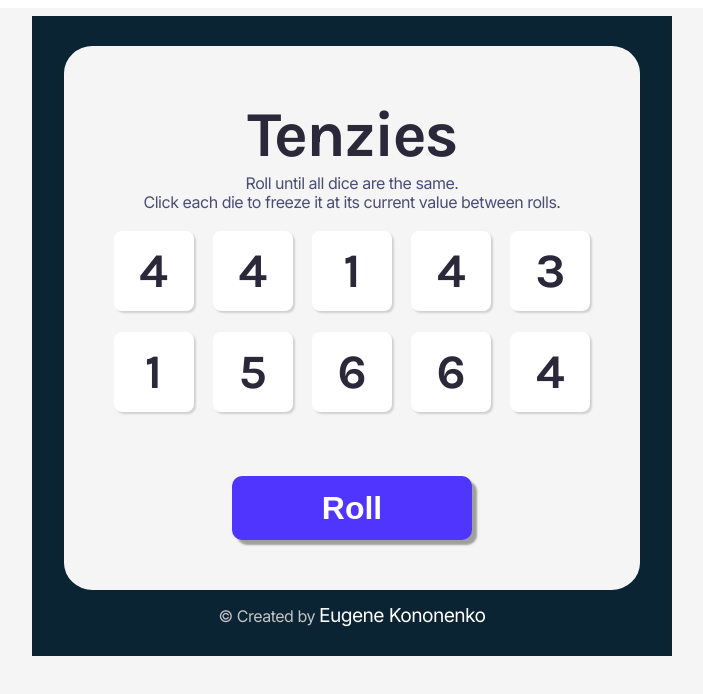
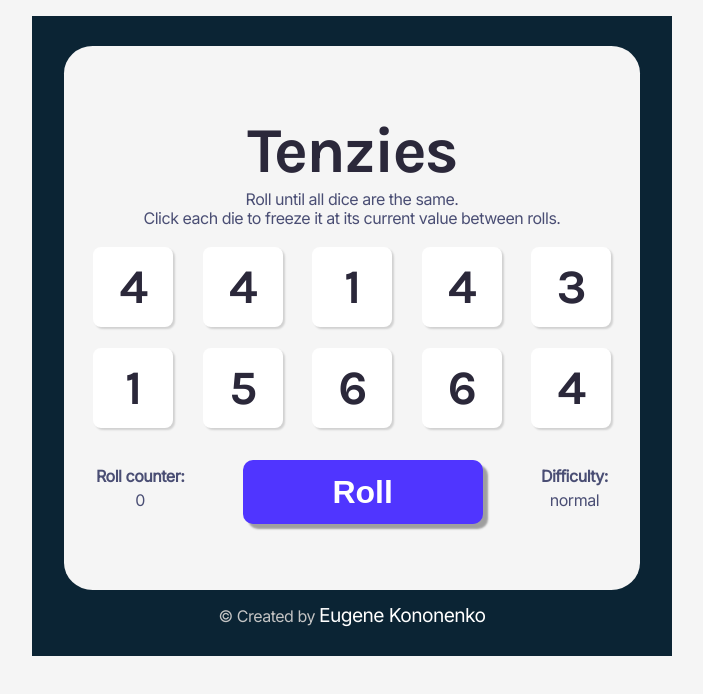
Before and after one commit to TULENp/Tenzies, a React (Vite) app: page / in a window 1280 px wide. Shown: the top 694 px of the page, without its empty margins (288-991 px from the left). Built offline with nearby package versions, Linux system fonts and the light colour scheme.

Commit message:
Add changeDifficulty() and roll counter

```diff
--- a/package.json
+++ b/package.json
@@ -14,6 +14,7 @@
     "react-confetti": "^6.1.0",
     "react-dom": "^18.2.0",
     "react-redux": "^8.0.4",
+    "react-timer-hook": "^3.0.5",
     "redux": "^4.2.0"
   },
   "devDependencies": {
--- a/src/App.css
+++ b/src/App.css
@@ -58,13 +58,11 @@ section {
 
   display: flex;
   flex-flow: column wrap;
-  justify-content: space-around;
-  align-items: center;
-  text-align: center;
+  justify-content: center;
   padding: 1.5rem;
 }
 
-.info h1 {
+h1 {
   font-style: normal;
   font-weight: 700;
   font-size: 4rem;
@@ -73,7 +71,7 @@ section {
   color: #2B283A;
 }
 
-.info h2 {
+h2 {
   font-family: 'Inter', sans-serif;
   font-style: normal;
   font-weight: 400;
@@ -85,6 +83,22 @@ section {
   color: #4A4E74;
 }
 
+.info a {
+  color: #4A4E74;
+
+}
+
+.tools {
+  display: flex;
+  flex-flow: row wrap;
+  flex: 1 1 10%;
+  justify-content: space-between;
+}
+
+.tools h2{
+  margin: 0.5rem;
+}
+
 button {
   border: 1px solid transparent;
   font-style: normal;
@@ -92,7 +106,6 @@ button {
   font-size: 2rem;
   line-height: 19px;
   border-width: 3px;
-  margin: 2rem 0 0 0;
 
   color: #FFFFFF;
   background: #5035FF !important;
@@ -116,15 +129,15 @@ button:active {
   transition: box-shadow 0.2s;
 }
 
+.difficulty{
+  cursor: pointer;
+}
+
 .dice {
-  /* display: grid;
-  grid-template: auto auto / repeat(5, 1fr);
-  gap: 20px;
-  margin-bottom: 40px; */
   display: flex;
-  justify-content: space-around;
+  justify-content: space-between;
   flex-flow: row wrap;
-  margin: 1rem;
+  margin: 1rem 0;
 }
 
 .die {
@@ -208,17 +221,3 @@ button:active {
     transform: translate(1px, -2px) rotate(-1deg);
   }
 }
-
-/* @keyframes shake {
-  0% { transform: translate(1px, 1px) rotate(0deg); }
-  10% { transform: translate(-1px, -2px) rotate(-1deg); }
-  20% { transform: translate(-3px, 0px) rotate(1deg); }
-  30% { transform: translate(3px, 2px) rotate(0deg); }
-  40% { transform: translate(1px, -1px) rotate(1deg); }
-  50% { transform: translate(-1px, 2px) rotate(-1deg); }
-  60% { transform: translate(-3px, 1px) rotate(0deg); }
-  70% { transform: translate(3px, 1px) rotate(-1deg); }
-  80% { transform: translate(-1px, -1px) rotate(1deg); }
-  90% { transform: translate(1px, 2px) rotate(0deg); }
-  100% { transform: translate(1px, -2px) rotate(-1deg); }
-} */
--- a/src/App.tsx
+++ b/src/App.tsx
@@ -1,11 +1,13 @@
-import React, { useState, useEffect, useRef } from 'react'
+import React, { useState, useEffect, useRef, Fragment } from 'react'
 import Confetti from 'react-confetti' // for congrats confetti
 import './App.css'
 import Die from './components/Die'
 import { nanoid } from 'nanoid'; // to generate random ids
 
-//todo Add rolls counter and timer
+
+//todo maybe add timer
 //todo Save best time to localStorage
+//todo add difficulty mods (5, 10, 15 dice eg / ?timer or limited rolls?)
 
 export function App(): JSX.Element {
 
@@ -14,9 +16,17 @@ export function App(): JSX.Element {
 		num: number,
 		isHeld: boolean
 	}
+	const diffNames = { insane: "insane :)", normal: "normal", hard: "hard" };
+	const diffs = { normal: 10, hard: 15, insane: 5 };
 
-	const [dice, setDice] = useState<TDice[]>(getRandomDice());
 	const [isWon, setIsWon] = useState<boolean>(false);
+	const [counter, setCounter] = useState<number>(0)
+	const [winText, setWinText] = useState<string>("")
+	const [diffName, setDiffName] = useState<string>(diffNames.normal)
+
+	let difficulty = diffs.normal;
+	const [dice, setDice] = useState<TDice[]>(getRandomDice(difficulty));
+
 	const shake = useRef<HTMLDivElement>(HTMLDivElement.prototype);
 
 	// array of <Die/> components
@@ -30,12 +40,13 @@ export function App(): JSX.Element {
 
 		if (allHeld && allSameNum) {
 			setIsWon(true);
+			setWinText((counter > 0) ? "You Won!" : "Lucky one!")
 		}
 	}, [dice]);
 
 	// return array of objects(dice) with random id and number
-	function getRandomDice(): TDice[] {
-		return Array.from({ length: 10 }, () => {
+	function getRandomDice(diff: number): TDice[] {
+		return Array.from({ length: difficulty }, () => {
 			return {
 				id: nanoid(),
 				num: Math.ceil(Math.random() * 6),
@@ -54,13 +65,37 @@ export function App(): JSX.Element {
 			}))
 		} else { // if isWon is true reset game
 			setIsWon(false);
-			setDice(getRandomDice());
+			setDice(getRandomDice(difficulty));
+			setCounter(-1);
 		}
+		setCounter(prev => prev + 1);
 
 		shake.current.className = 'dice shake';
 		setTimeout(() => {
 			shake.current.className = 'dice';
 		}, 200);
+	}
+
+	// change number of dice (5 | 10 | 15) and restart game
+	function changeDifficulty() {
+		if (!isWon) {
+			switch (diffName) {
+				case diffNames.insane:
+					difficulty = diffs.normal;
+					setDiffName(diffNames.normal);
+					break;
+				case diffNames.normal:
+					difficulty = diffs.hard;
+					setDiffName(diffNames.hard);
+					break;
+				case diffNames.hard:
+					difficulty = diffs.insane;
+					setDiffName(diffNames.insane);
+					break;
+			}
+			setDice(getRandomDice(difficulty));
+		}
+
 	}
 
 	// flip isHeld prop of Die component
@@ -79,18 +114,31 @@ export function App(): JSX.Element {
 				<div className="block">
 					<div className="info">
 						{isWon
-							? <h1>You Won!</h1>
-							: <>
+							? <Fragment>
+								<h1>{winText}</h1>
+								<h2><a href="https://github.com/TULENz" target="_blank">Check my GitHub for... something interesting</a></h2>
+							</Fragment>
+							: <Fragment>
 								<h1>Tenzies</h1>
 								<h2>Roll until all dice are the same.</h2>
 								<h2>Click each die to freeze it at its current value between rolls.</h2>
-							</>
+							</Fragment>
 						}
 					</div>
 					<div className='dice' ref={shake}>
 						{diceArray}
 					</div>
-					<button className='rollButton' onClick={roll}>{isWon ? "New Game" : "Roll"}</button>
+					<div className='tools'>
+						<div className='counter'>
+							<h2><b>Roll counter:</b></h2>
+							<h2>{counter}</h2>
+						</div>
+						<button className='rollButton' onClick={roll}>{isWon ? "New Game" : "Roll"}</button>
+						<div className='difficulty' onClick={changeDifficulty}>
+							<h2><b>Difficulty:</b></h2>
+							<h2>{diffName}</h2>
+						</div>
+					</div>
 				</div>
 			</section>
 			<p>© Created by <a href="https://github.com/TULENz" target="_blank">Eugene Kononenko</a></p>
--- a/src/index.css
+++ b/src/index.css
@@ -9,18 +9,6 @@ body {
 a{
   text-decoration: none;
 }
-@media (prefers-color-scheme: light) {
-  :root {
-    color: #213547;
-    background-color: #ffffff;
-  }
-  a:hover {
-    color: #747bff;
-  }
-  button {
-    background-color: #f9f9f9;
-  }
-}
 
 h1{
   margin: 0px;
```
Also changed, not shown: 1 other file (tests, documents, lock files or other folders).
